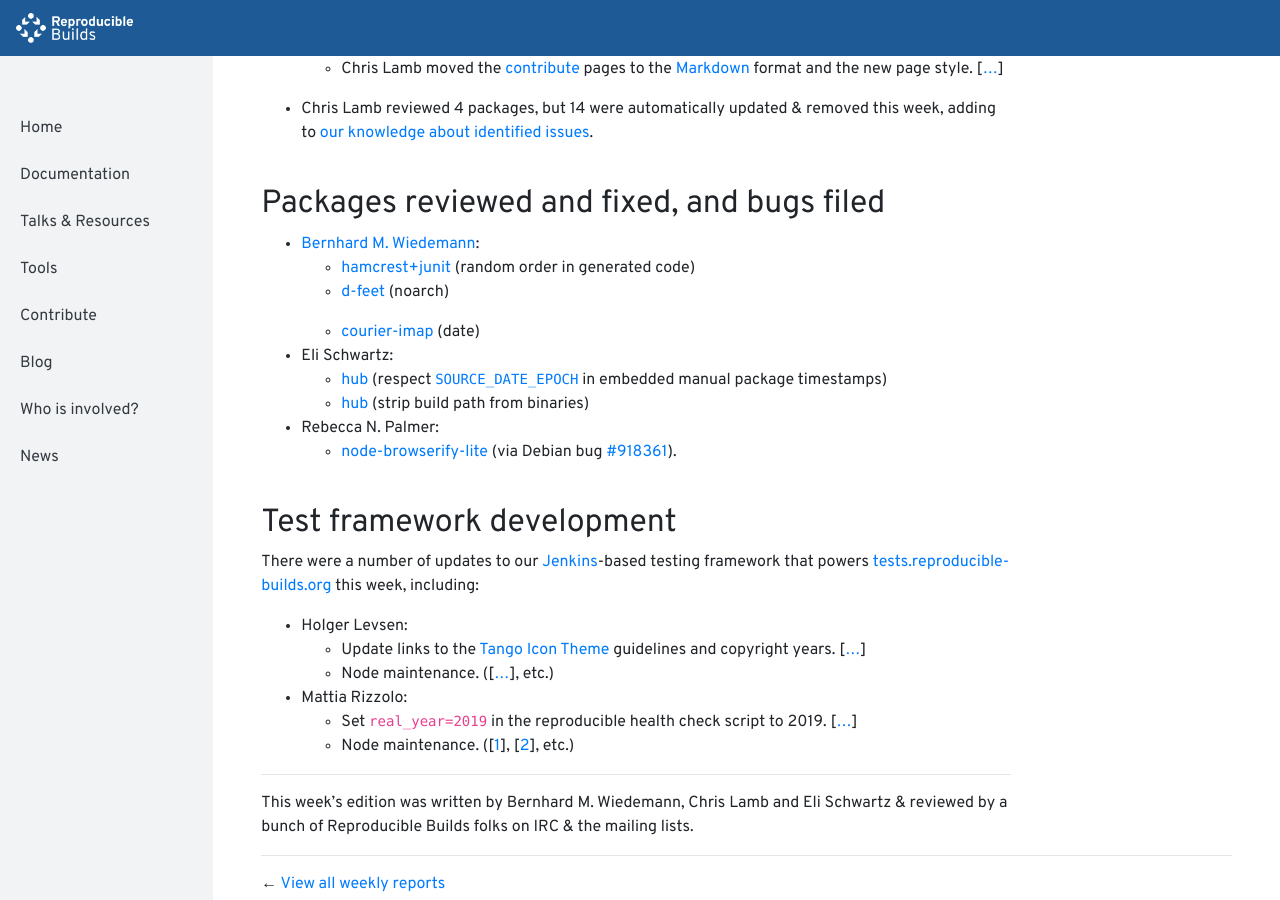
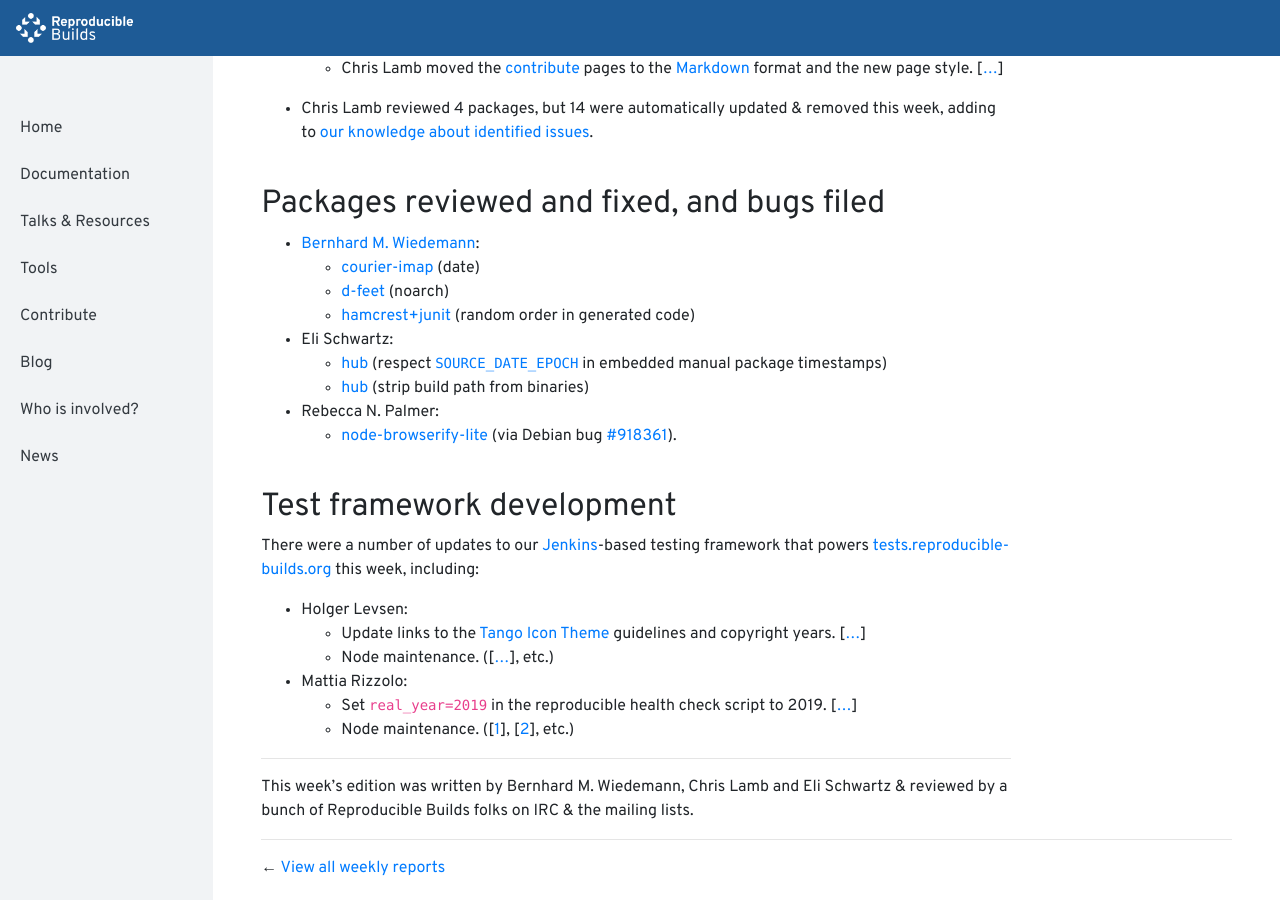
Before and after one commit to prototypefund/reproducible-website, a Jekyll site: the page built from _blog/posts/193.md, in a window 1280 px wide and 900 px high, scrolled down 1000 px. Built offline with Jekyll 4.4.1, drawn with Linux system fonts in a browser that asks for light colours.

Commit message:
Reorder and correct space.

```diff
--- a/_blog/posts/193.md
+++ b/_blog/posts/193.md
@@ -33,10 +33,9 @@ Happy new year from the Reproducible Builds project! Here's what happened in the
 ## Packages reviewed and fixed, and bugs filed
 
 * [Bernhard M. Wiedemann](https://lizards.opensuse.org/author/bmwiedemann/):
+    * [courier-imap](https://build.opensuse.org/request/show/662627) (date)
+    * [d-feet](https://build.opensuse.org/request/show/662511) (noarch)
     * [hamcrest+junit](https://bugzilla.opensuse.org/show_bug.cgi?id=1120493) (random order in generated code)
-    * [d-feet](https://build.opensuse.org/request/show/662511) (noarch)
-
-    * [courier-imap](https://build.opensuse.org/request/show/662627) (date)
 
 * Eli Schwartz:
     * [hub](https://github.com/github/hub/pull/1992) (respect [`SOURCE_DATE_EPOCH`]({{ "/docs/source-date-epoch/" | prepend: site.baseurl }}) in embedded manual package timestamps)
```
